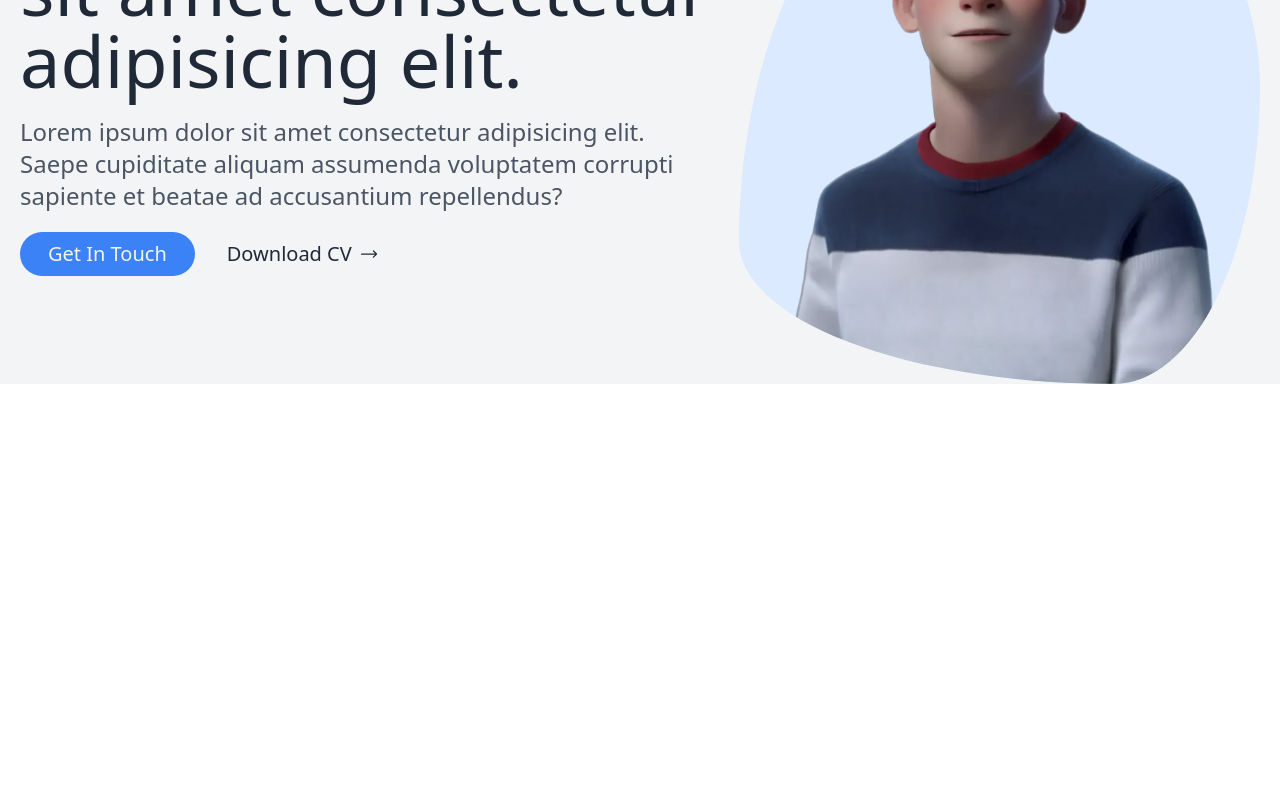
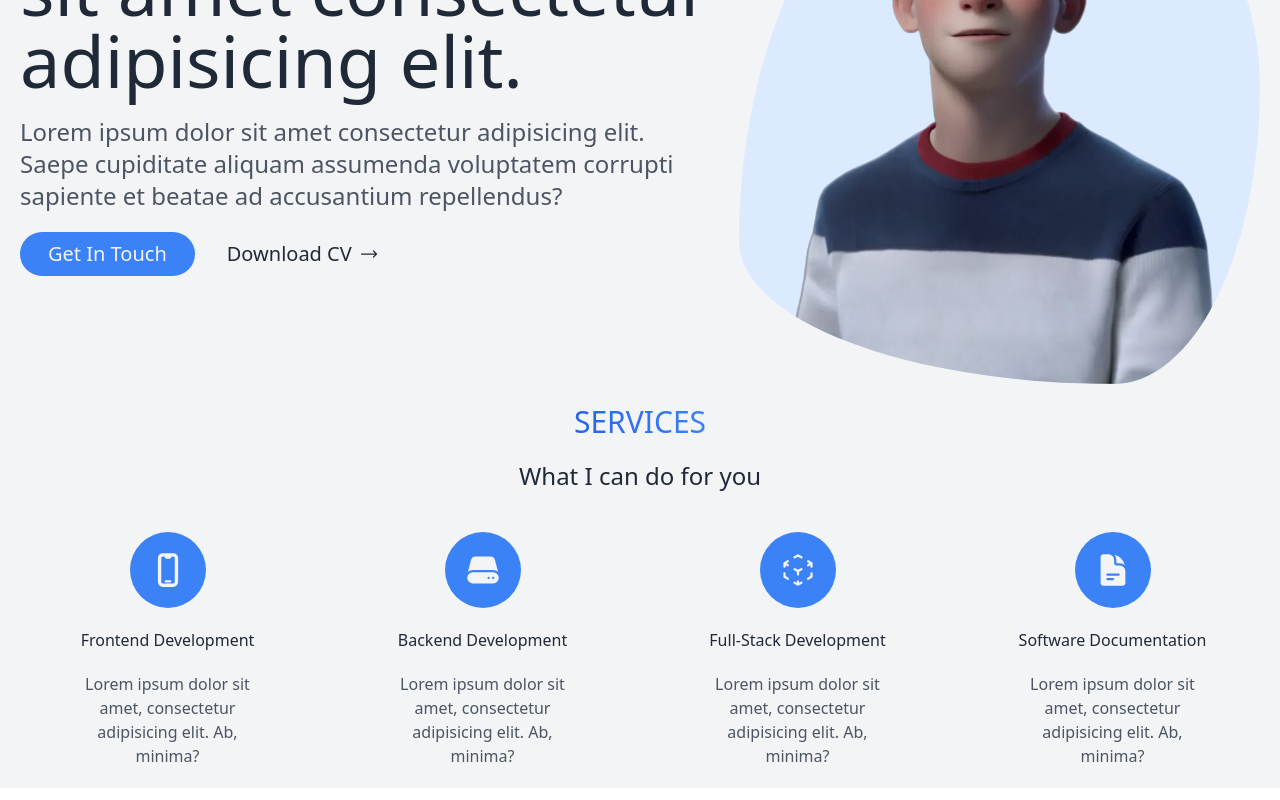
Before and after one commit to gasparyanvazgen/website-tailwind-react, a React (Create React App) app: page / in a window 1280 px wide. Shown: the part 292-1092 px from the top of the page. Before the commit the page ends 800 px from the top, so only its background shows below. Built offline with nearby package versions, Linux system fonts and the light colour scheme.

Commit message:
feat: Add reponsive services section

```diff
--- a/src/components/Hero.tsx
+++ b/src/components/Hero.tsx
@@ -6,7 +6,7 @@ import avatar from "../assets/avatar.png";
 
 function Hero() {
   return (
-    <section className="container mx-auto px-5 sm:bg-secondary">
+    <section className="container mx-auto mb-5 px-5">
       <div className="flex flex-col items-center justify-between sm:flex-row sm:gap-5">
         <div className="flex flex-col gap-5 py-5">
           <h1 className="text-4xl font-medium lg:text-6xl xl:text-7xl">
--- /dev/null
+++ b/src/components/Services.tsx
@@ -0,0 +1,85 @@
+// src/components/Services.tsx
+
+import React from "react";
+import {
+  CubeTransparentIcon,
+  DevicePhoneMobileIcon,
+  DocumentTextIcon,
+  ServerIcon,
+} from "@heroicons/react/24/solid";
+
+function Services() {
+  return (
+    <section className="container mx-auto mb-5 px-5">
+      <div className="flex flex-col items-center justify-start gap-5">
+        <h6 className="bg-gradient-to-r from-accentBlueDark to-accentBlue bg-clip-text text-xl font-medium uppercase text-transparent md:text-2xl lg:text-3xl">
+          services
+        </h6>
+
+        <h6 className="text-lg font-medium md:text-xl lg:text-2xl">
+          What I can do for you
+        </h6>
+
+        <div className="flex flex-row flex-wrap justify-center gap-5 md:justify-around">
+          <div className="group flex flex-col items-center gap-5 rounded-xl p-5 hover:bg-accentBlue md:w-2/6 xl:w-1/5">
+            <div className="rounded-full bg-accentBlue p-5 text-secondary group-hover:bg-secondary group-hover:text-accentBlue">
+              <DevicePhoneMobileIcon className="size-9" />
+            </div>
+
+            <h3 className="font-medium group-hover:text-secondary">
+              Frontend Development
+            </h3>
+            <p className="text-center text-secondaryDark group-hover:text-secondary">
+              Lorem ipsum dolor sit amet, consectetur adipisicing elit. Ab,
+              minima?
+            </p>
+          </div>
+
+          <div className="group flex flex-col items-center gap-5 rounded-xl p-5 hover:bg-accentBlue md:w-2/6 xl:w-1/5">
+            <div className="rounded-full bg-accentBlue p-5 text-secondary group-hover:bg-secondary group-hover:text-accentBlue">
+              <ServerIcon className="size-9" />
+            </div>
+
+            <h3 className="font-medium group-hover:text-secondary">
+              Backend Development
+            </h3>
+            <p className="text-center text-secondaryDark group-hover:text-secondary">
+              Lorem ipsum dolor sit amet, consectetur adipisicing elit. Ab,
+              minima?
+            </p>
+          </div>
+
+          <div className="group flex flex-col items-center gap-5 rounded-xl p-5 hover:bg-accentBlue md:w-2/6 xl:w-1/5">
+            <div className="rounded-full bg-accentBlue p-5 text-secondary group-hover:bg-secondary group-hover:text-accentBlue">
+              <CubeTransparentIcon className="size-9" />
+            </div>
+
+            <h3 className="font-medium group-hover:text-secondary">
+              Full-Stack Development
+            </h3>
+            <p className="text-center text-secondaryDark group-hover:text-secondary">
+              Lorem ipsum dolor sit amet, consectetur adipisicing elit. Ab,
+              minima?
+            </p>
+          </div>
+
+          <div className="group flex flex-col items-center gap-5 rounded-xl p-5 hover:bg-accentBlue md:w-2/6 xl:w-1/5">
+            <div className="rounded-full bg-accentBlue p-5 text-secondary group-hover:bg-secondary group-hover:text-accentBlue">
+              <DocumentTextIcon className="size-9" />
+            </div>
+
+            <h3 className="font-medium group-hover:text-secondary">
+              Software Documentation
+            </h3>
+            <p className="text-center text-secondaryDark group-hover:text-secondary">
+              Lorem ipsum dolor sit amet, consectetur adipisicing elit. Ab,
+              minima?
+            </p>
+          </div>
+        </div>
+      </div>
+    </section>
+  );
+}
+
+export default Services;
--- a/src/pages/Home.tsx
+++ b/src/pages/Home.tsx
@@ -3,12 +3,14 @@
 import React from "react";
 import NavBar from "../components/NavBar";
 import Hero from "../components/Hero";
+import Services from "../components/Services";
 
 function Home() {
     return (
         <div className="text-primary bg-secondary">
             <NavBar />
             <Hero />
+            <Services />
         </div>
     );
 }
```
